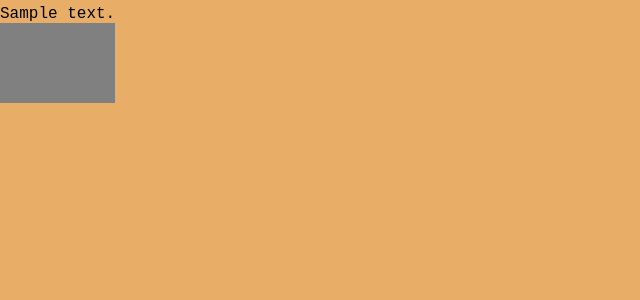
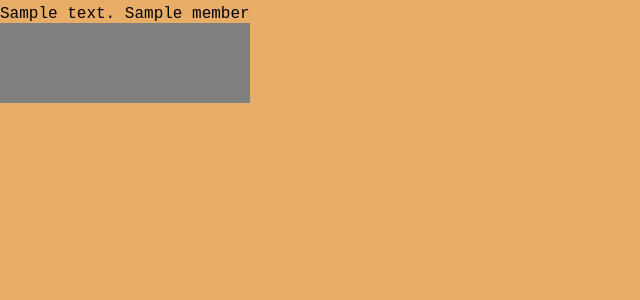
Before and after one commit to andrewswise27/gains_house, a Flask app: page /session/description/1 in a window 1280 px wide. Shown: the part 99-399 px from the top of the page, without its empty margins (0-640 px from the left). Run offline with Flask 2, Linux system fonts and the light colour scheme; a database or web service that is not in the repository returns one stand-in record (values such as "Sample title"); some libraries are stand-ins or nearby versions.

Commit message:
can show users booked to a session

```diff
--- a/controllers/session_controller.py
+++ b/controllers/session_controller.py
@@ -16,7 +16,8 @@ def sessions():
 @sessions_blueprint.route("/session/description/<id>")
 def description(id):
     session = session_repository.select_session(id)
-    return render_template("sessions/description.html", session=session)
+    members = booked_session_repository.booked_members(session)
+    return render_template("sessions/description.html", session=session, members=members)
 
 @sessions_blueprint.route("/home", methods=['POST'])
 def create_session():
--- a/repositories/booked_session_repository.py
+++ b/repositories/booked_session_repository.py
@@ -12,3 +12,15 @@ def book_session(booking):
     values = [booking.member_id, booking.session_id]
     results = run_sql(sql, values)
     booking.id = results[0]['id']
+
+def booked_members(session):
+    members = []
+    sql = "SELECT members.* FROM members INNER JOIN booked_sessions ON booked_sessions.member_id = members.id WHERE booked_sessions.session_id = %s"
+    values = [session.id]
+    results = run_sql(sql, values)
+
+    for row in results:
+        member = Member(row['name'], row['age'], row['nationality'], row['mob_number'], row['email'])
+        members.append(member)
+
+    return members
--- a/templates/sessions/description.html
+++ b/templates/sessions/description.html
@@ -1,4 +1,7 @@
 {% extends 'base.html' %}
 {% block content %}
     {{session.description}}
+    {% for member in members %}
+        {{member.name}}
+    {% endfor %}
 {% endblock content %}
```
